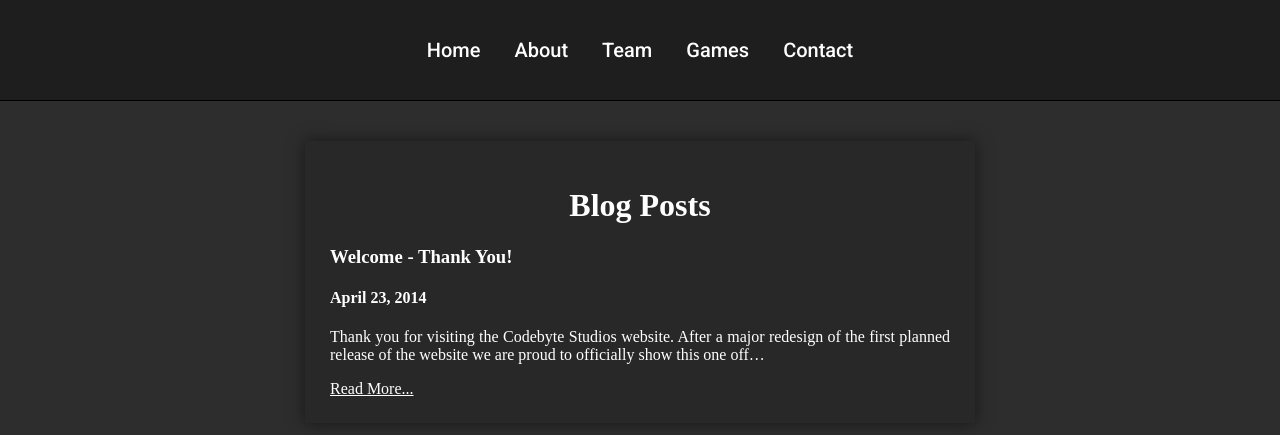
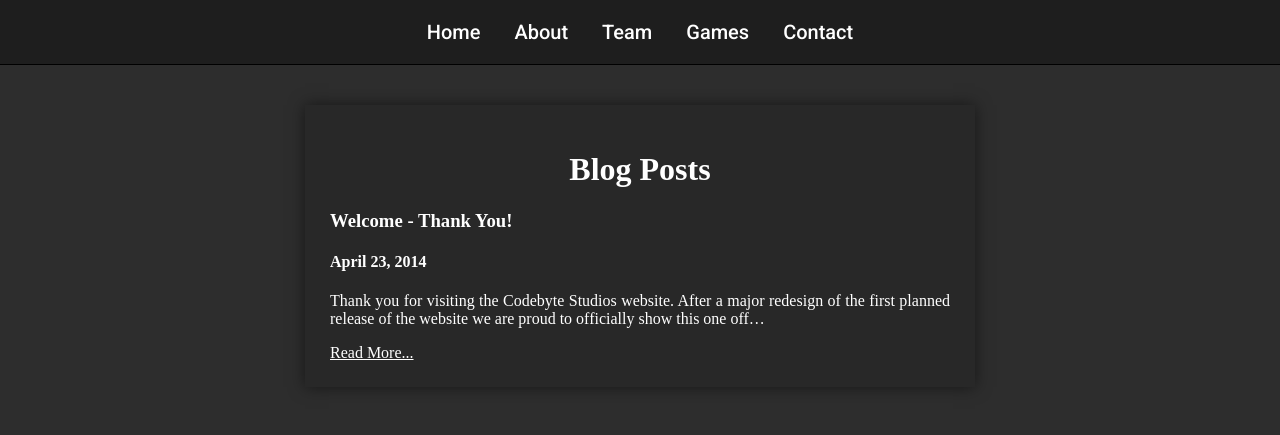
Before and after one commit to CodebyteStudios/codebytestudios.github.io, a Jekyll site: the page built from index.html, in a window 1280 px wide. Shown: the top 435 px of the page. Built offline with Jekyll 4.4.1, drawn with Linux system fonts in a browser that asks for light colours; Markdown is read by kramdown in place of the engine named in the settings; the list of posts is cut into pages by our own code.

Commit message:
Changed Navi CSS

```diff
--- a/stylesheets/master.css
+++ b/stylesheets/master.css
@@ -13,7 +13,7 @@
     background-color: rgb(30, 30, 30);
     margin: 0 auto;
     margin-bottom: 40px;
-    height: 100px;
+    height: 64px;
     width: auto;
 }
 .wrapper {
--- a/stylesheets/navi.css
+++ b/stylesheets/navi.css
@@ -1,7 +1,7 @@
 .navi {
-    line-height: 100px;
+    line-height: 64px;
 }
-.navi a{
+.navi a {
     display: inline-block;
     color: rgb(255, 255, 255);
     text-decoration: none;
@@ -10,3 +10,6 @@
     padding-left: 15px;
     padding-right: 15px;
 }
+.navi a:hover {
+    box-shadow: inset 0 0 15px rgba(0, 0, 0, 0.3);
+}
```
